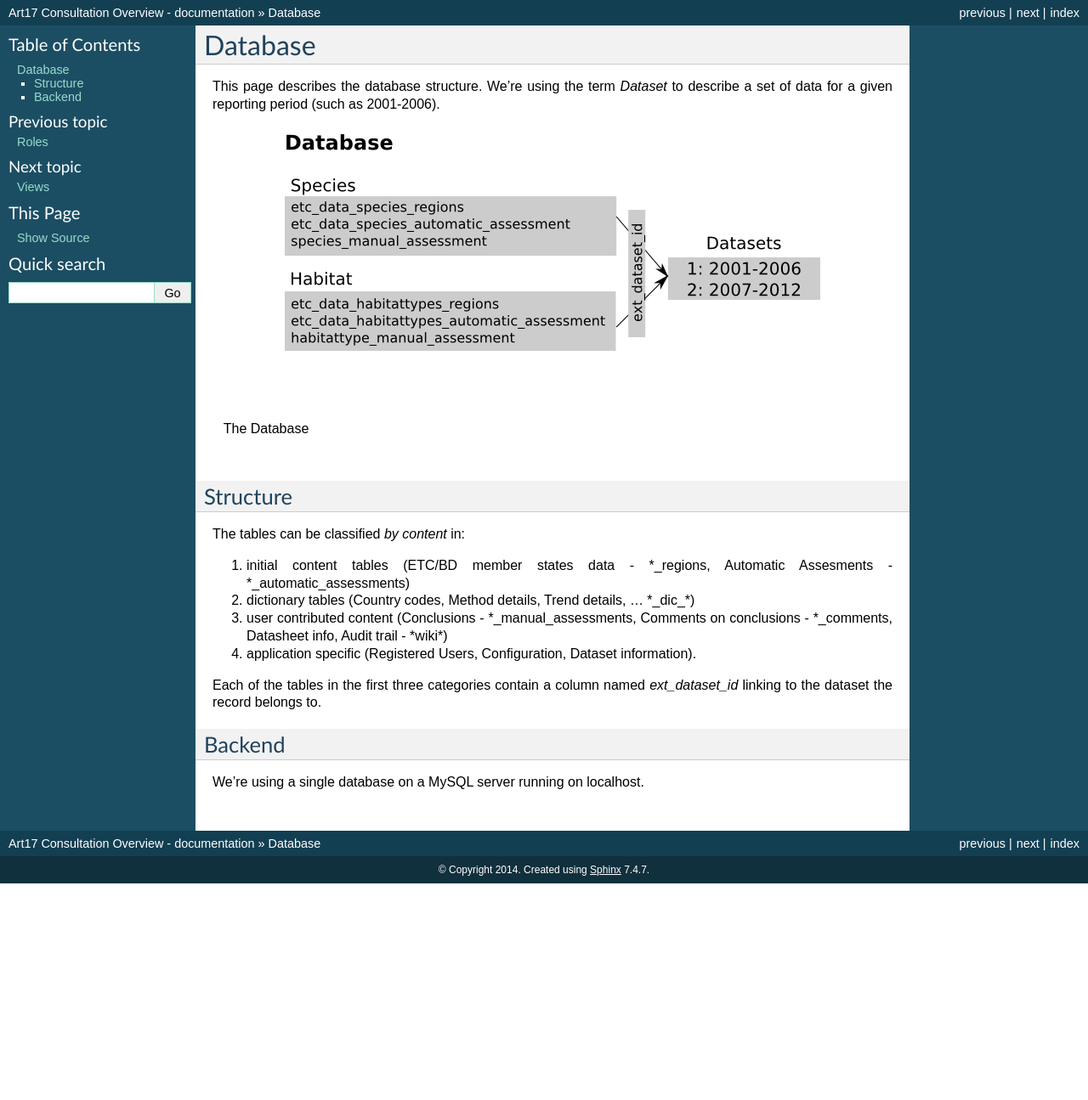
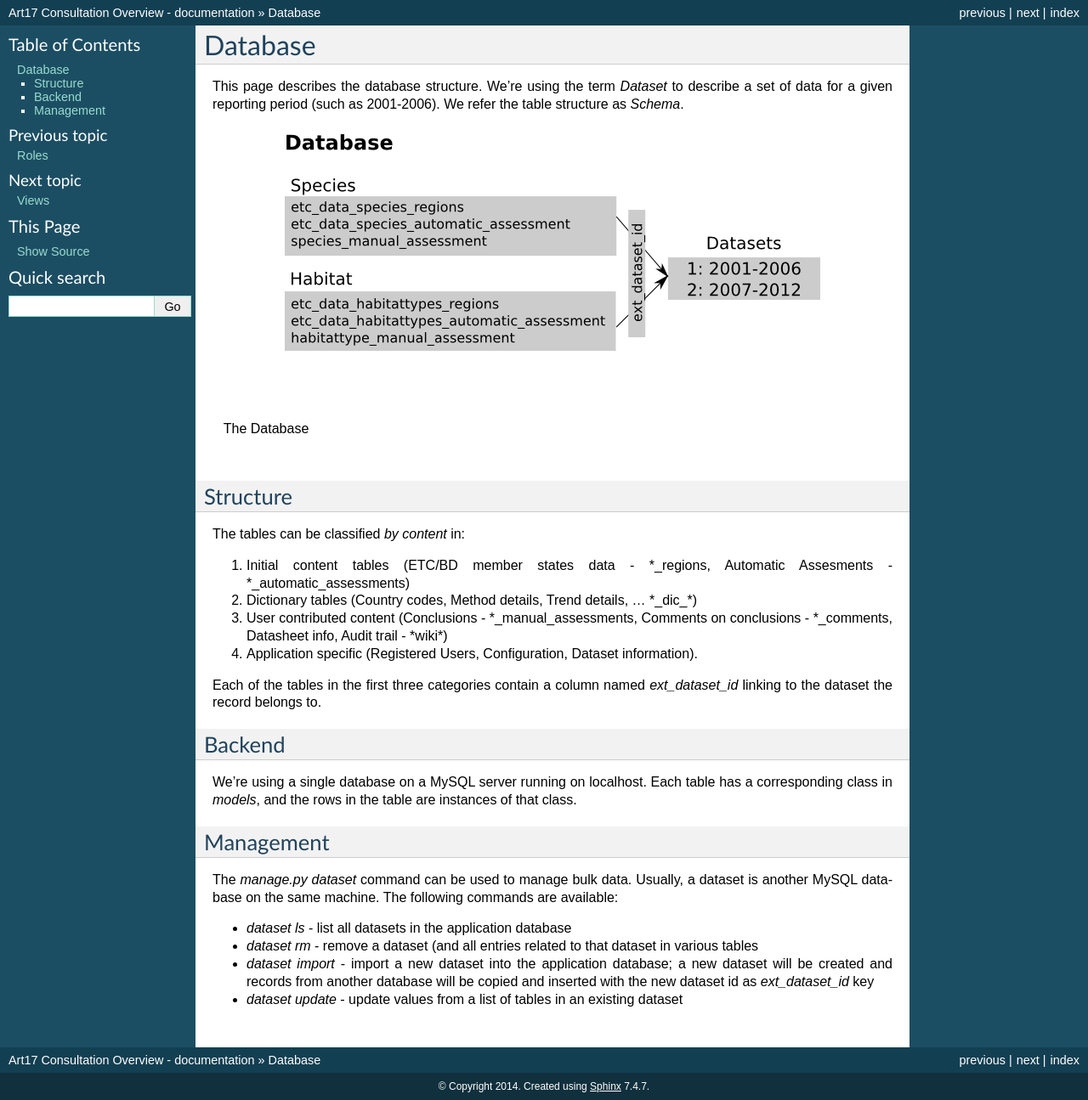
Before and after one commit to eea/art17-consultation, a Sphinx documentation site: the page built from docs/overview/source/database.rst, in a window 1280 px wide. Shown: the whole page at 85% size. Built offline with Sphinx 7.4.7, drawn with Linux system fonts in a browser that asks for light colours; before the commit the page ends 1040 px from its top, so only the background shows below that.

Commit message:
docs: more details on the overview

```diff
--- a/docs/overview/source/database.rst
+++ b/docs/overview/source/database.rst
@@ -1,8 +1,9 @@
 Database
 ========
 
-This page describes the database structure. We're using the term *Dataset* to describe
-a set of data for a given reporting period (such as 2001-2006).
+This page describes the database structure. We're using the term *Dataset* to
+describe a set of data for a given reporting period (such as 2001-2006). We
+refer the table structure as *Schema*.
 
 .. figure:: images/database.png
    :alt: Database structure
@@ -13,10 +14,10 @@
 ---------
 The tables can be classified *by content* in:
 
-#. initial content tables (ETC/BD member states data - \*_regions, Automatic Assesments - \*_automatic_assessments)
-#. dictionary tables (Country codes, Method details, Trend details, ... \*_dic_\*)
-#. user contributed content (Conclusions - \*_manual_assessments, Comments on conclusions - \*_comments, Datasheet info, Audit trail - \*wiki\*)
-#. application specific (Registered Users, Configuration, Dataset information).
+#. Initial content tables (ETC/BD member states data - \*_regions, Automatic Assesments - \*_automatic_assessments)
+#. Dictionary tables (Country codes, Method details, Trend details, ... \*_dic_\*)
+#. User contributed content (Conclusions - \*_manual_assessments, Comments on conclusions - \*_comments, Datasheet info, Audit trail - \*wiki\*)
+#. Application specific (Registered Users, Configuration, Dataset information).
 
 Each of the tables in the first three categories contain a column named *ext_dataset_id* linking
 to the dataset the record belongs to.
@@ -24,4 +25,21 @@
 Backend
 -------
 
-We're using a single database on a MySQL server running on localhost.
+We're using a single database on a MySQL server running on localhost. Each table
+has a corresponding class in `models`, and the rows in the table are instances
+of that class.
+
+Management
+----------
+
+The `manage.py dataset` command can be used to manage bulk data. Usually, a
+dataset is another MySQL database on the same machine. The following commands
+are available:
+
+* `dataset ls` - list all datasets in the application database
+* `dataset rm` - remove a dataset (and all entries related to that dataset in
+  various tables
+* `dataset import` - import a new dataset into the application database; a new
+  dataset will be created and records from another database will be copied and
+  inserted with the new dataset id as *ext_dataset_id* key
+* `dataset update` - update values from a list of tables in an existing dataset
```
Also changed, not shown: docs/overview/source/authentication.rst (+14 -4 lines), docs/overview/source/index.rst (+11 -2 lines), docs/overview/source/views.rst (+13 -4 lines).
